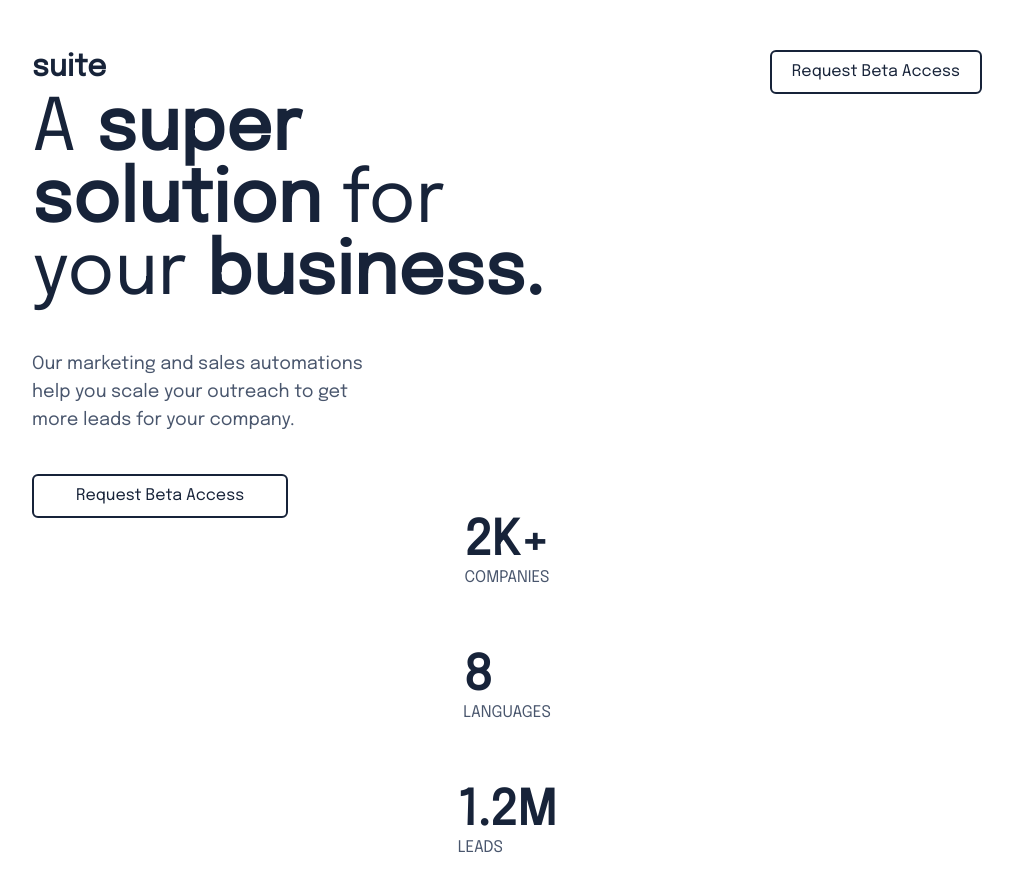
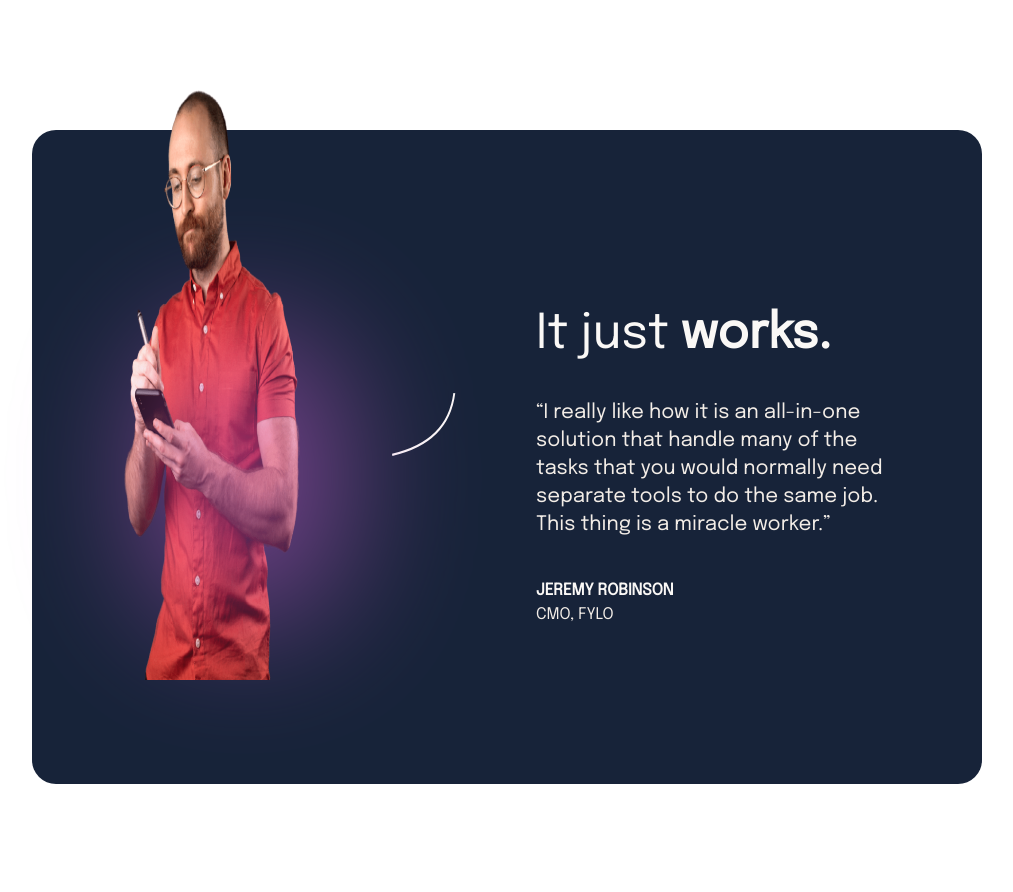
Before and after one commit to mozammilkarim/frontend-mentor.io-2, a React (Vite) app: page / in a window 1280 px wide. Shown: the top 892 px of the page, without its empty margins (133-1146 px from the left). Built offline with nearby package versions, Linux system fonts and the light colour scheme.

Commit message:
it just works section added

```diff
--- a/src/App.jsx
+++ b/src/App.jsx
@@ -1,11 +1,13 @@
 import './App.css'
+import ItJustWorksSection from './components/ItJustWorksSection'
 import SuperSolution from './components/SuperSolution'
 import TopSection from './components/TopSection'
 function App() {
   return (
-    <div className="mx-[165px] my-[50px]">
-      <TopSection/>
-      <SuperSolution/>
+    <div className="xl:px-[165px] xl:py-[50px] p-3">
+      {/* <TopSection/>
+      <SuperSolution/> */}
+      <ItJustWorksSection/>
     </div>
   )
 }
--- /dev/null
+++ b/src/components/ItJustWorksSection.jsx
@@ -0,0 +1,32 @@
+import React from 'react'
+import CMO from "../../assets/image-jeremy-large@2x.png"
+import curvedLine from "../../assets/pattern-curved-line-2.svg"
+
+
+const ItJustWorksSection = () => {
+    return (
+        <div className=' bg-[#172339]  flex flex-col xl:flex-row items-center w-full text-[#F3EDE7]  justify-center rounded-3xl my-20 py-[64px] pt-0 '>
+            <div className='relative xl:left-[5rem] left-0 -top-10 px-3'>
+
+                <img src={CMO} alt="CMO" className='z-20 h-[590px] xl:w-[360px] w-full   bottom-[2rem] ' />
+                <div className='bg-[#DB65E2] hidden md:block z-10 opacity-[0.48] blur-[68px] h-[300px] w-full rounded-full absolute top-[40%] left-[2rem]  '>
+
+                </div>
+            </div>
+            <div className='flex xl:flex-row flex-col gap-5 xl:gap-20 relative px-3 xl:px-40'>
+
+                <img src={curvedLine} alt="curvedLine" className='h-16 w-16  text-center m-auto right-[50%]' />
+                <div className='flex flex-col xl:items-start items-center mt-[88px]  right-[20%]'>
+                    <h2 className=' text-5xl text-[#FAF8F6] text-center xl:text-start'>It just <span className='font-bold'> works.</span></h2>
+                    <p className='w-full xl:w-[350px] my-[40px] text-xl text-center xl:text-start'>“I really like how it is an all-in-one solution that handle many of the tasks that you would normally need separate tools to do the same job. This thing is a miracle worker.”</p>
+                    <div className='text-center xl:text-start w-full'>
+                        <h3 className='text-[#FAF8F6] font-bold'>JEREMY ROBINSON</h3>
+                        <h4>CMO, FYLO</h4>
+                    </div>
+                </div>
+            </div>
+        </div>
+    )
+}
+
+export default ItJustWorksSection
--- a/src/components/SuperSolution.jsx
+++ b/src/components/SuperSolution.jsx
@@ -1,6 +1,6 @@
 import React from 'react'
 import SecondaryButton from './SecondaryButton'
-
+import phone from "../../assets/image-hero-portrait@2x.png"
 const Numbers = () => {
     return (
         <div className='flex flex-col items-center justify-center '>
@@ -22,7 +22,9 @@ const Numbers = () => {
 
 const SuperSolution = () => {
     return (
-        <div>
+        <div className='mt-[67px] flex w-full '>
+            <div className=''>
+
                 <p className='text-7xl text-[#172339] w-[635px]'>A
                     <span className='font-bold mx-5'>super solution
                     </span>
@@ -34,9 +36,14 @@ const SuperSolution = () => {
                 <p className='text-[#49566D] text-lg my-10 w-[350px]'>Our marketing and sales automations help you scale your outreach to get more leads for your company. </p>
                 <div className='w-[256px]'>
 
-            <SecondaryButton text='Request Beta Access'/>
+                    <SecondaryButton text='Request Beta Access' />
                 </div>
-            <Numbers/>
+            </div>
+
+            <div className='relative w-full'>
+                <img src={phone} alt="phone" className='absolute w-full right-20 h-full'/>
+            </div>
+            <Numbers />
         </div>
     )
 }
```
Lines whose indentation alone changed are shown as unchanged.
